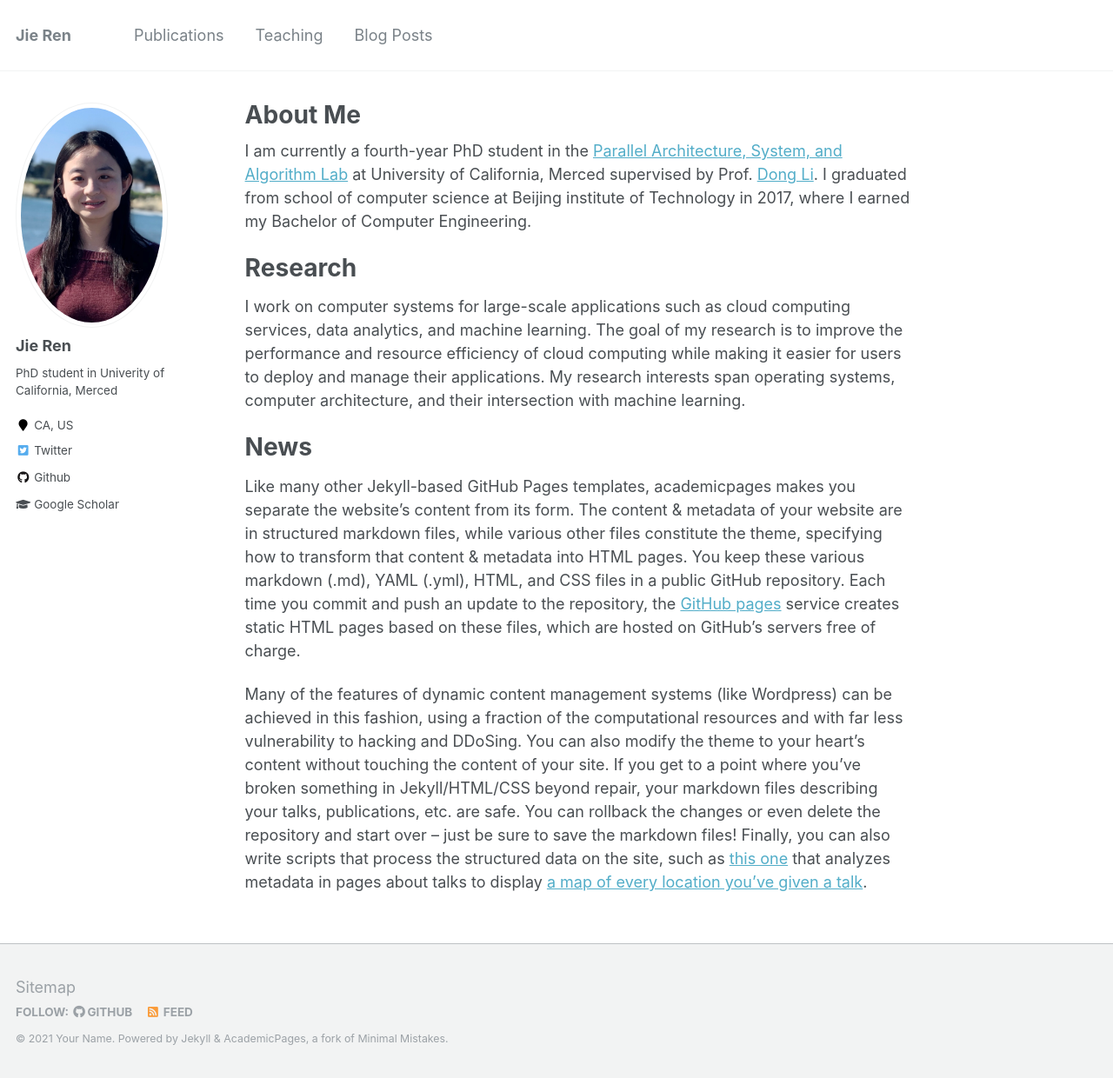
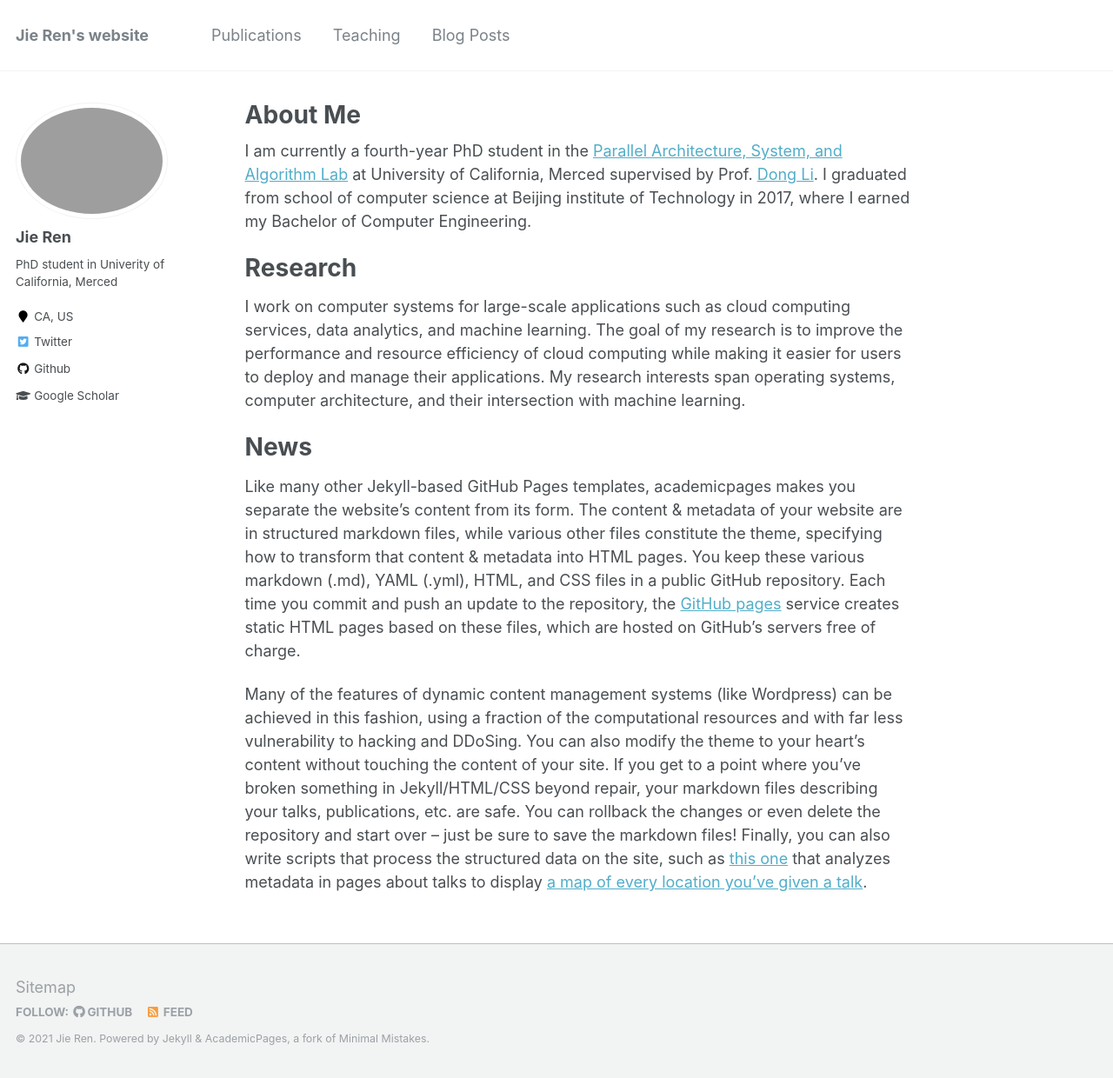
Before and after one commit to jren73/jren73.github.io, a Jekyll site: the page built from _pages/about.md, in a window 1280 px wide and 1240 px high. Shown: the whole window at 87% size. Built offline with Jekyll 4.4.1, drawn with Linux system fonts in a browser that asks for light colours.

Commit message:
Update _config.yml

```diff
--- a/_config.yml
+++ b/_config.yml
@@ -7,9 +7,9 @@
 
 # Site Settings
 locale                   : "en-US"
-title                    : "Jie Ren"
+title                    : "Jie Ren's website"
 title_separator          : "-"
-name                     : &name "Your Name"
+name                     : &name "Jie Ren"
 description              : &description "personal description"
 url                      : https://jren73.github.io # the base hostname & protocol for your site e.g. "https://mmistakes.github.io"
 baseurl                  : "" # the subpath of your site, e.g. "/blog"
@@ -81,7 +81,7 @@
 # Site Author
 author:
   name             : "Jie Ren"
-  avatar           : "Jie_Ren.jpg"
+  avatar           : "IMG_2691.JPG"
   bio              : "PhD student in Univerity of California, Merced"
   location         : "CA, US"
   employer         :
```
